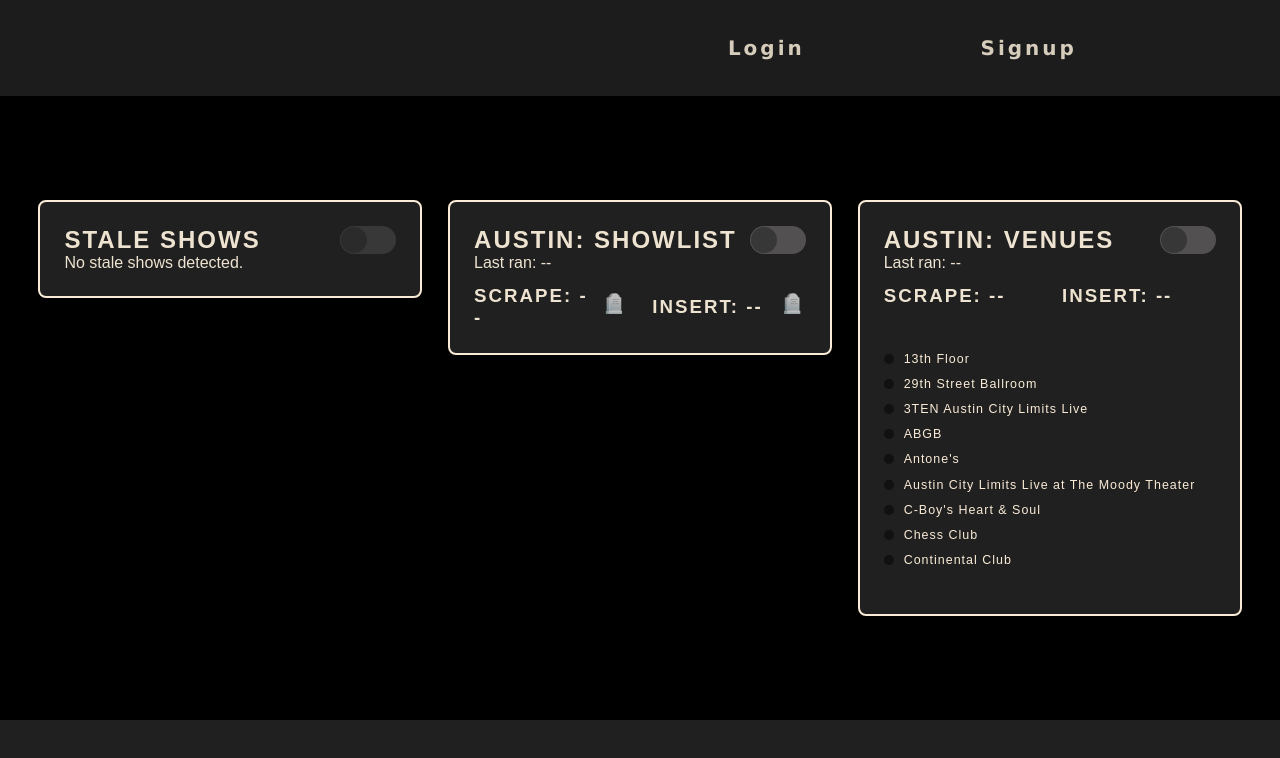
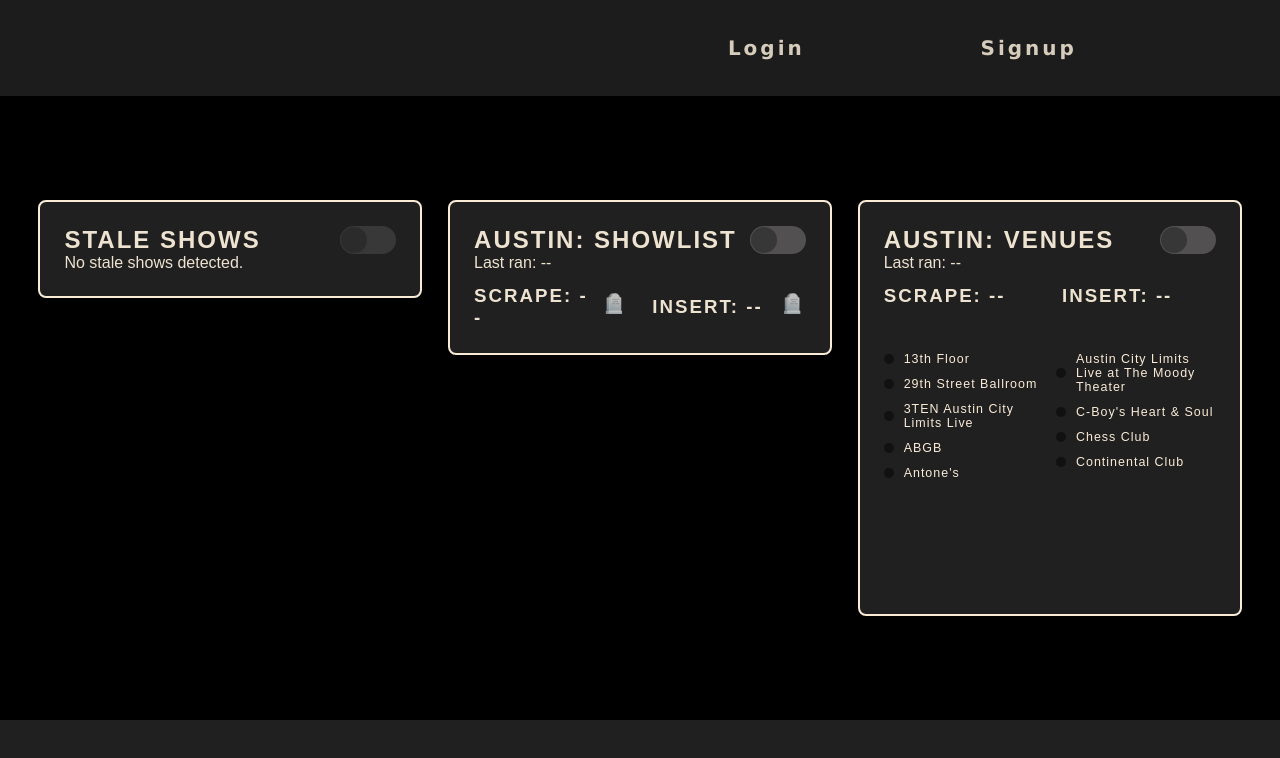
Before and after one commit to BDunham484/antecedent-journey, a React (Create React App) app in the folder client/: page /control in a window 1280 px wide. Shown: the top 758 px of the page. Built offline with nearby package versions, Linux system fonts and the light colour scheme; no server answers; some icons are missing.

Commit message:
feat: add VenueList component with two-column alphabetical layout

```diff
--- /dev/null
+++ b/client/src/components/VenueList.js
@@ -0,0 +1,22 @@
+const VenueList = ({ venues, getStatusClass }) => {
+    const sorted = [...venues].sort((a, b) => a.localeCompare(b));
+    const mid = Math.ceil(sorted.length / 2);
+    const colA = sorted.slice(0, mid);
+    const colB = sorted.slice(mid);
+
+    const renderItem = (v) => (
+        <div key={v.replace(/\s+/g, '')} className='venue-list-item'>
+            <div className={`indicator-light ${getStatusClass(v)}`} />
+            <span>{v}</span>
+        </div>
+    );
+
+    return (
+        <>
+            <div className='venue-list-col'>{colA.map(renderItem)}</div>
+            <div className='venue-list-col'>{colB.map(renderItem)}</div>
+        </>
+    );
+};
+
+export default VenueList;
--- a/client/src/pages/Control.js
+++ b/client/src/pages/Control.js
@@ -7,6 +7,7 @@ import useAustinTXScraper from '../hooks/useAustinTXScraper';
 import useStaleShowCleaner from '../hooks/useStaleShowCleaner';
 import { formatScrapeTime } from '../utils/helpers';
 import { GET_SCRAPE_META } from '../utils/queries';
+import VenueList from '../components/VenueList';
 
 const switchTheme = {
     offColor: '#525050',        // --dark
@@ -210,14 +211,7 @@ const Control = () => {
                                     </div>
                                 </section>
                             </div> */}
-                            <div className='venue-list-col'>
-                                {austinVenues?.map((v) => (
-                                    <div key={v?.replace(/\s+/g, '')} className='venue-list-item'>
-                                        <div className={`indicator-light ${getVenueLightClass(v)}`} />
-                                        <span>{v}</span>
-                                    </div>
-                                ))}
-                            </div>
+                            <VenueList venues={austinVenues} getStatusClass={getVenueLightClass} />
                         </div>
                     </div>
                 </div>
```
